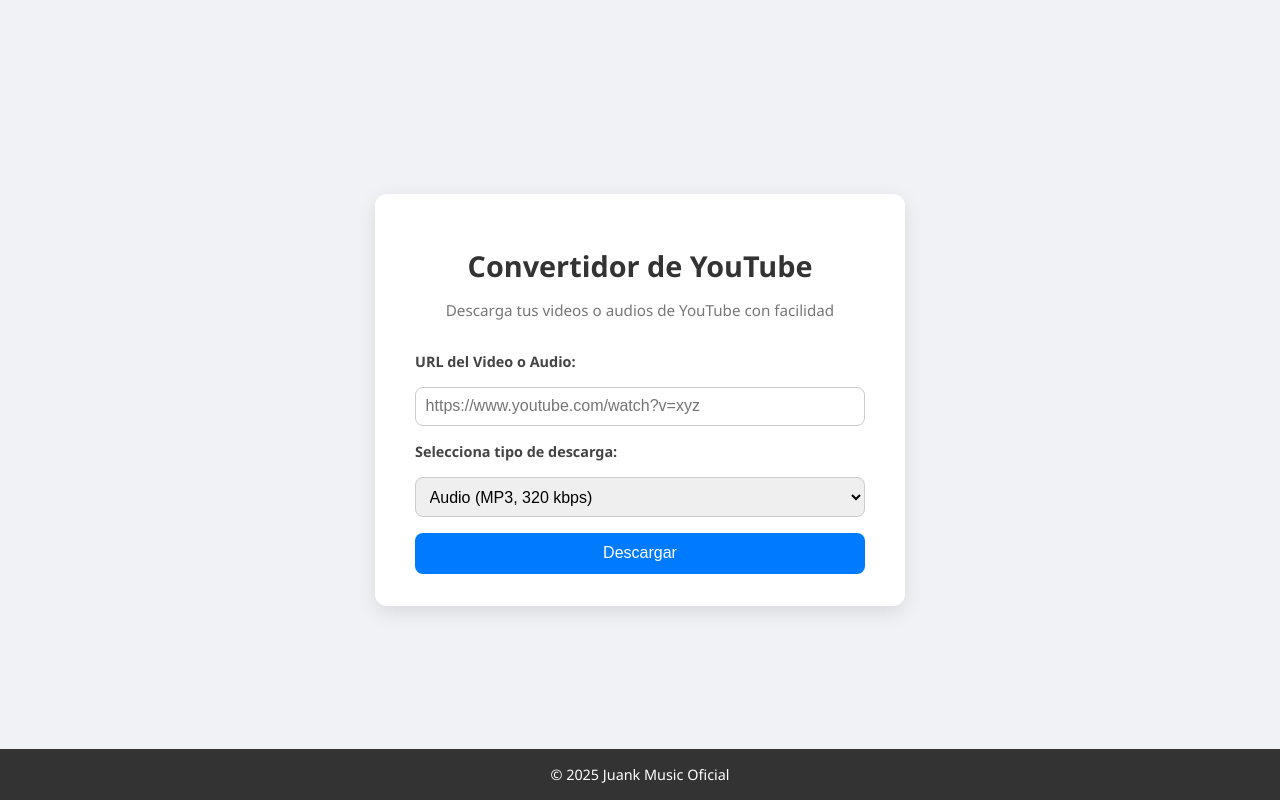
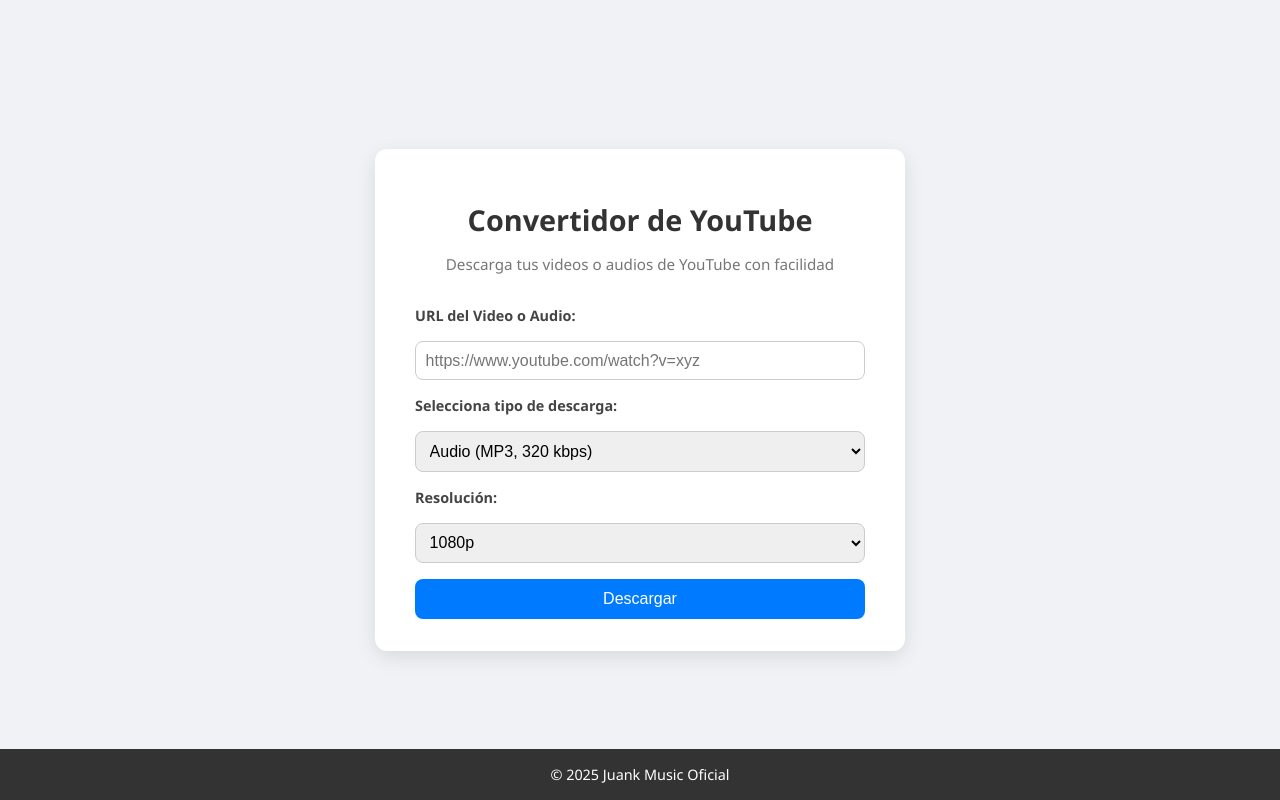
Before and after one commit to juankmusic/ConvertidorYoutube, a Flask app: page / in a window 1280 px wide. Run offline with Flask 3, Linux system fonts and the light colour scheme.

Commit message:
Version 2.08

```diff
--- a/app.py
+++ b/app.py
@@ -21,6 +21,7 @@
 def download():
     url = request.form['url']
     option = request.form['option']
+    resolution = request.form.get('resolution', '1080p')  # 1080p, 2k, 4k
 
     try:
         if option == 'audio':
@@ -39,9 +40,15 @@
                 filename = ydl.prepare_filename(info_dict).replace('.webm', '.mp3').replace('.m4a', '.mp3')
 
         else:
-            # Siempre intentar descargar con alta calidad
+            height_map = {
+                '1080p': '1080',
+                '2k': '1440',
+                '4k': '2160',
+            }
+            max_height = height_map.get(resolution, '1080')
+
             ydl_opts = {
-                'format': 'bestvideo[ext=mp4][height<=1080]+bestaudio[ext=m4a]/best',
+                'format': f'bestvideo[ext=mp4][height<={max_height}]+bestaudio[ext=m4a]/best',
                 'ffmpeg_location': ffmpeg_path,
                 'outtmpl': os.path.join(download_folder, '%(title)s.%(ext)s'),
                 'postprocessors': [{
@@ -60,6 +67,5 @@
         return render_template('index.html')
 
 if __name__ == '__main__':
-    import os
     port = int(os.environ.get("PORT", 5000))
     app.run(host='0.0.0.0', port=port)
--- a/templates/index.html
+++ b/templates/index.html
@@ -22,6 +22,13 @@
                 <option value="audio">Audio (MP3, 320 kbps)</option>
                 <option value="video">Video (MP4 HD)</option>
             </select>
+            <label for="resolution">Resolución:</label>
+            <select name="resolution" id="resolution">
+                <option value="1080p">1080p</option>
+                <option value="2k">2K (1440p)</option>
+                <option value="4k">4K (2160p)</option>
+            </select>
+
 
             <button type="submit">Descargar</button>
         </form>
```
